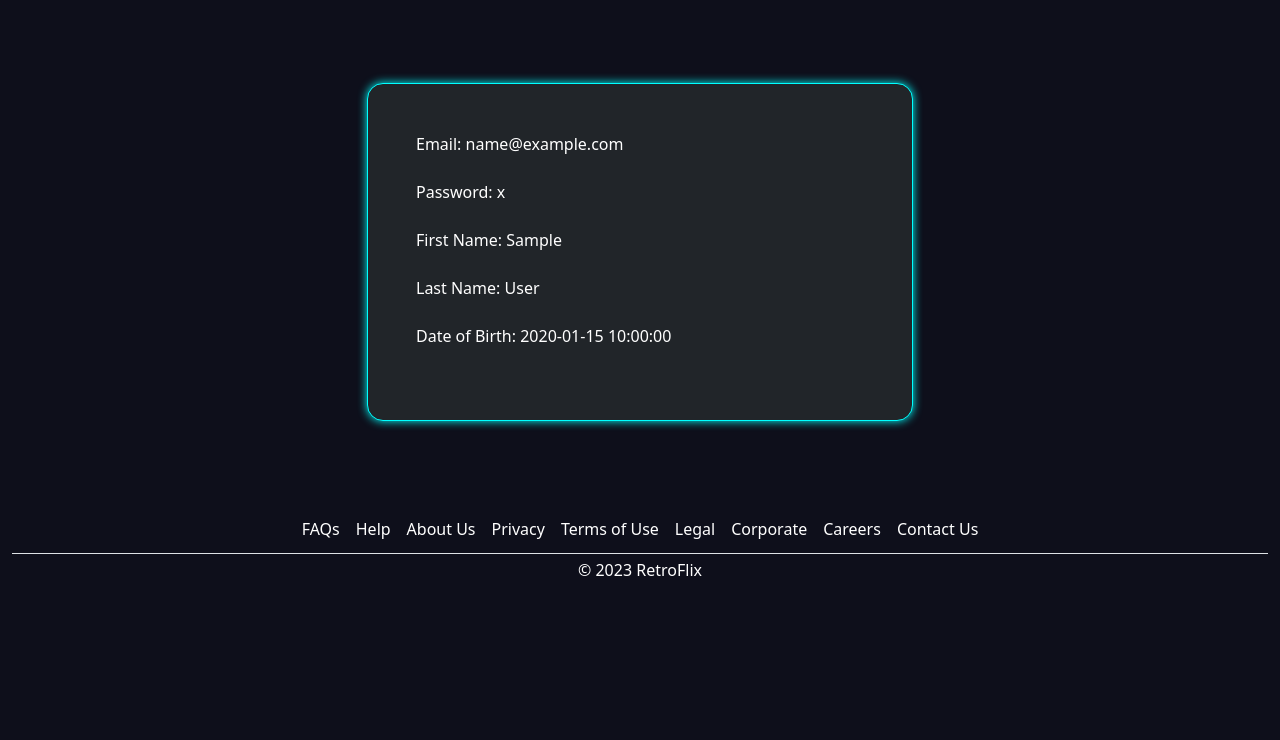
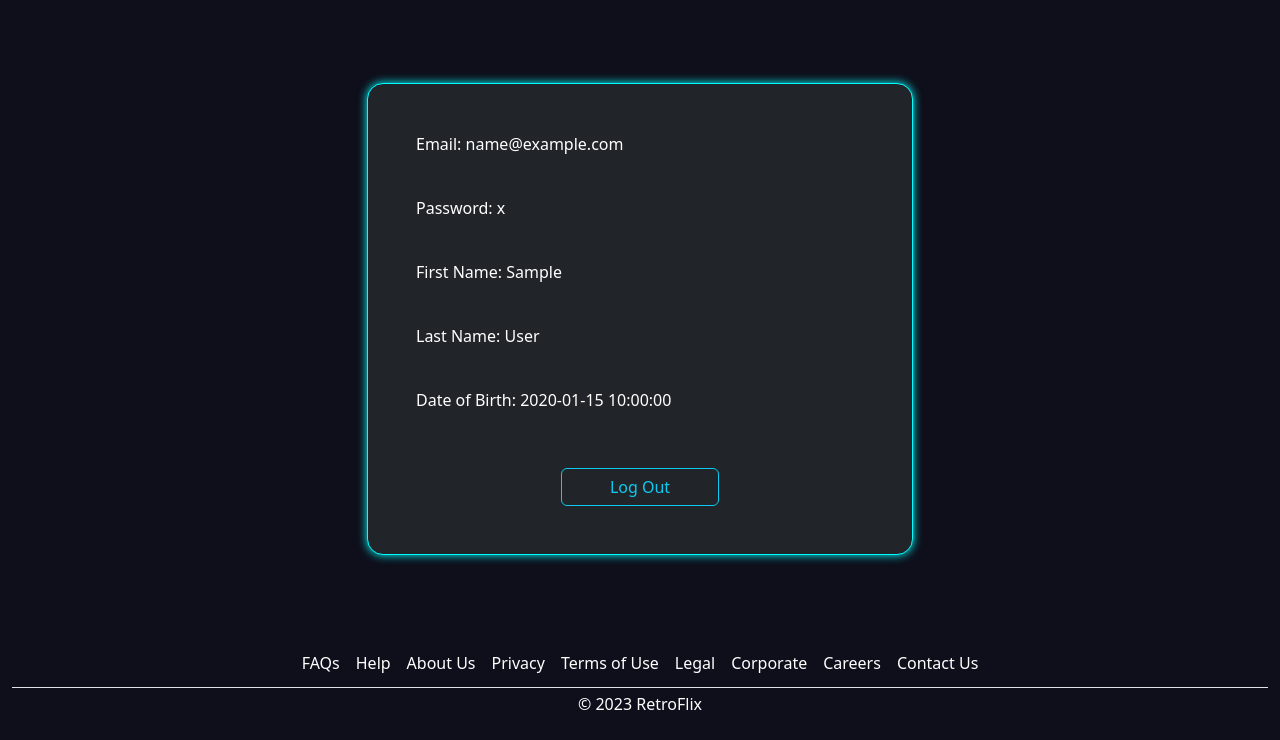
Before and after one commit to maxecution/RetroFlix, a Flask app: template application/templates/account.html in a window 1280 px wide. Shown: the part 153-893 px from the top of the page. Before the commit the page ends 729 px from the top, so only its background shows below. Run offline with Flask 3, Linux system fonts and the light colour scheme; the template is opened without the code that fills it: most values are stand-ins (such as "Sample title", 1, 10 or a date in 2020).

Commit message:
log out
log out added to account, no route to index yet.

```diff
--- a/application/templates/account.html
+++ b/application/templates/account.html
@@ -16,9 +16,9 @@
        <div class="row d-flex justify-content-center align-items-center h-100">
          <div class="col-12 col-md-9 col-lg-7 col-xl-6">
            <div class="card_account bg-dark text-white">
-             <div class="card-body p-5 text-left">
+             <div class="card-body p-5">
 
-               <form>
+               <form style="display: flex; flex-direction: column; align-items: flex-start;">
 
                  <div class="form-outline mb-4">
                   <p>Email: {{ email }}</p>
@@ -39,6 +39,10 @@
                  <div class="form-outline mb-4">
                   <p>Date of Birth: {{ dob }}</p>
                  </div>
+
+                 <div style="align-self: center;">
+                  <button class="btn btn-outline-info btn-md px-5 mt-3">Log Out</button>
+                </div>
                </form>
              </div>
            </div>
```
